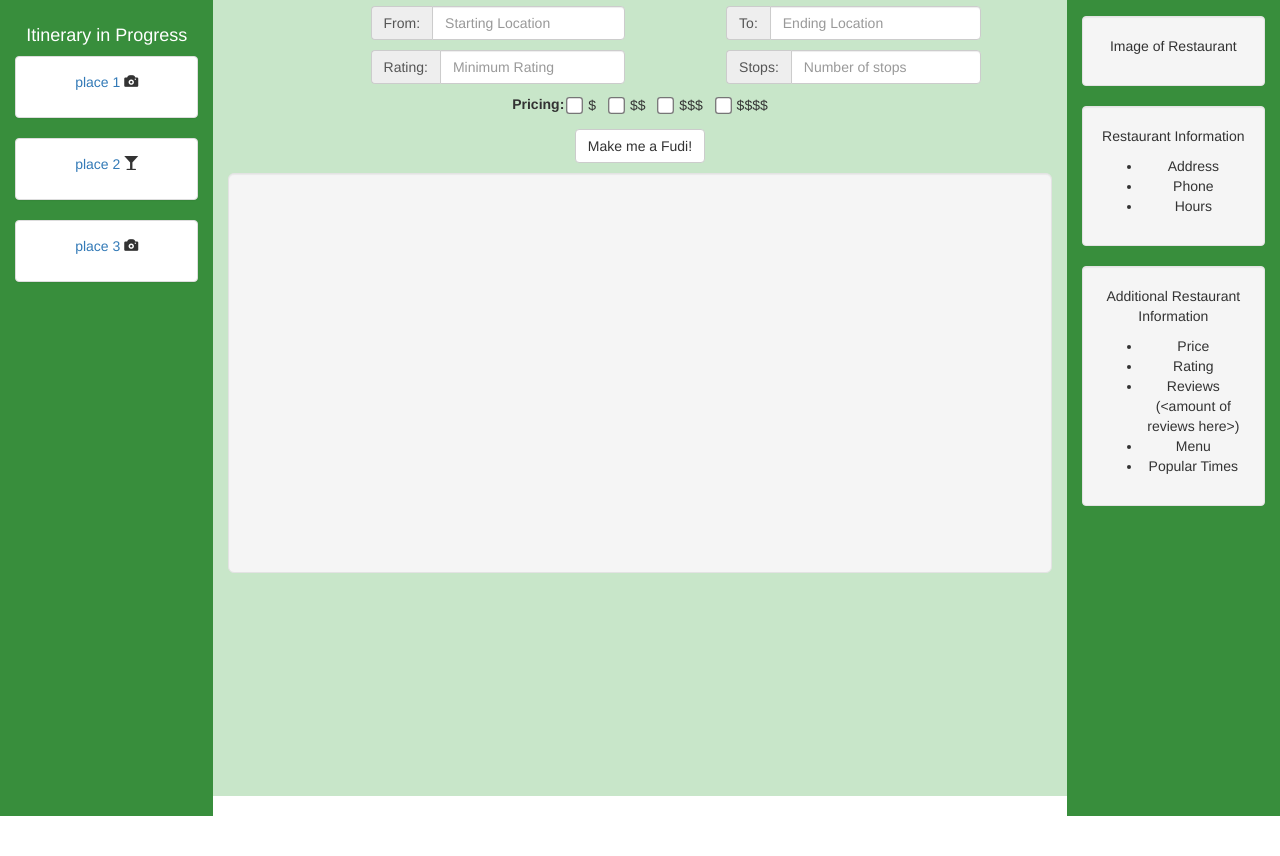
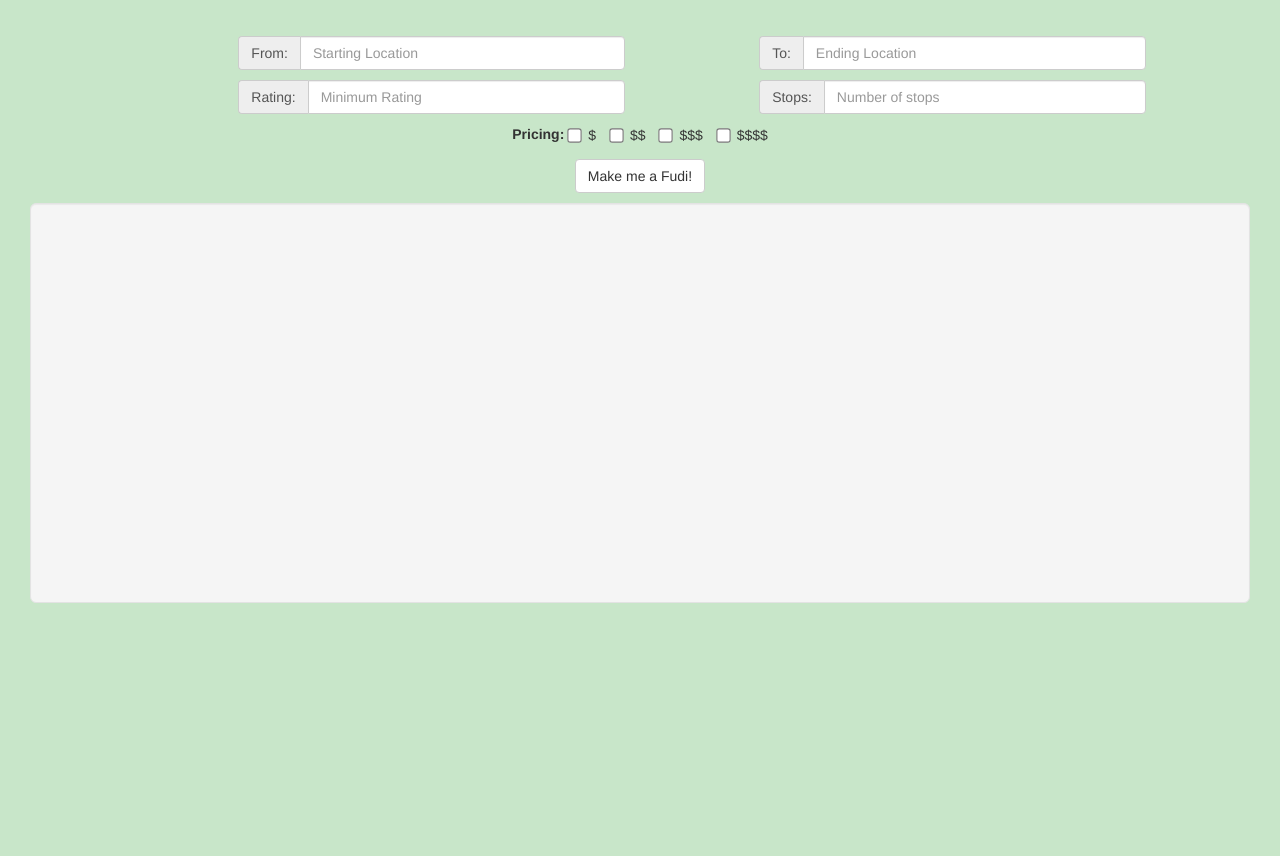
Before and after one commit to fishnal/Foodie-Run-Mapper-BRH-2017, a plain HTML site: page public/index.html in a window 1280 px wide. Shown: the part 54-910 px from the top of the page. Before the commit the page ends 870 px from the top, so only its background shows below. Drawn offline with nearby package versions, Linux system fonts and the light colour scheme; some packages are replaced by stand-ins of ours.

Commit message:
removing side bars

```diff
--- a/public/index.html
+++ b/public/index.html
@@ -25,25 +25,7 @@
 
 <div class="main-div container-fluid text-center">
     <div class="row">
-        <div class="col-md-2 sidenav dark-primary-color ">
-            <h4 class="text-primary-color"> Itinerary in Progress</h4>
-            <div class="panel panel-default">
-                <div class="panel-body">
-                    <p><a href="#">place 1</a> <span class="glyphicon glyphicon-camera" aria-hidden="true"></span></p>
-                </div>
-            </div>
-            <div class="panel panel-default">
-                <div class="panel-body">
-                    <p><a href="#">place 2</a> <span class="glyphicon glyphicon-glass" aria-hidden="true"></span></p>
-                </div>
-            </div>
-            <div class="panel panel-default">
-                <div class="panel-body">
-                    <p><a href="#">place 3</a> <span class="glyphicon glyphicon-camera" aria-hidden="true"></span></p>
-                </div>
-            </div>
-        </div>
-        <div class="center-div col-md-8 light-primary-color" id="main">
+        <div class="center-div light-primary-color" id="main">
             <div>
                 <div class="top-div"></div>
                 <div class="row">
@@ -93,45 +75,6 @@
 
             </div>
         </div>
-        <div class="col-md-2 sidenav dark-primary-color " id="mySidebar">
-            <div class="well">
-                <p>Image of Restaurant</p>
-            </div>
-            <div class="well">
-                <p>Restaurant Information</p>
-                <ul>
-                    <li>
-                        Address
-                    </li>
-                    <li>
-                        Phone
-                    </li>
-                    <li>
-                        Hours
-                    </li>
-                </ul>
-            </div>
-            <div class="well res-info">
-                <p>Additional Restaurant Information</p>
-                <ul>
-                    <li>
-                        Price
-                    </li>
-                    <li>
-                        Rating
-                    </li>
-                    <li>
-                        Reviews (&lt;amount of reviews here&gt;)
-                    </li>
-                    <li>
-                        Menu
-                    </li>
-                    <li>
-                        Popular Times
-                    </li>
-                </ul>
-            </div>
-        </div>
     </div>
 
 
--- a/public/main.js
+++ b/public/main.js
@@ -1,20 +1,5 @@
-function side_open() {
-	document.getElementById("center").style.marginRight = "25%";
-	document.getElementById("mySidebar").style.width = "25%";
-	document.getElementById("mySidebar").style.display = "block";
-}
-function side_close() {
-	document.getElementById("center").style.marginRight = "0%";
-	document.getElementById("mySidebar").style.display = "none";
-}
-function resizeSideBars() {
-	$(".sidenav").height($(window).height());
-	$("#main").height($(window).height());
-}
-
-
 $(document).ready(() => {
-    resizeSideBars();
+    $("#main").height($(window).height());
     $("#fudier").click(processData);
 
     numRangeInput("#rating");
@@ -258,5 +243,5 @@ function processJSON(json, start, end, rating, numStops) {
 	});
 
 	var json2 = {"businesses": list};
-	return JSON.stringify(json2);
+	return json2;
 }
--- a/public/style.css
+++ b/public/style.css
@@ -56,5 +56,9 @@ footer {
 }
 
 input[type="checkbox"] {
-  transform:scale(1.3, 1.3);
+  transform:scale(1.1, 1.1);
 }
+
+.center-div{
+    padding:30px;
+}
```
